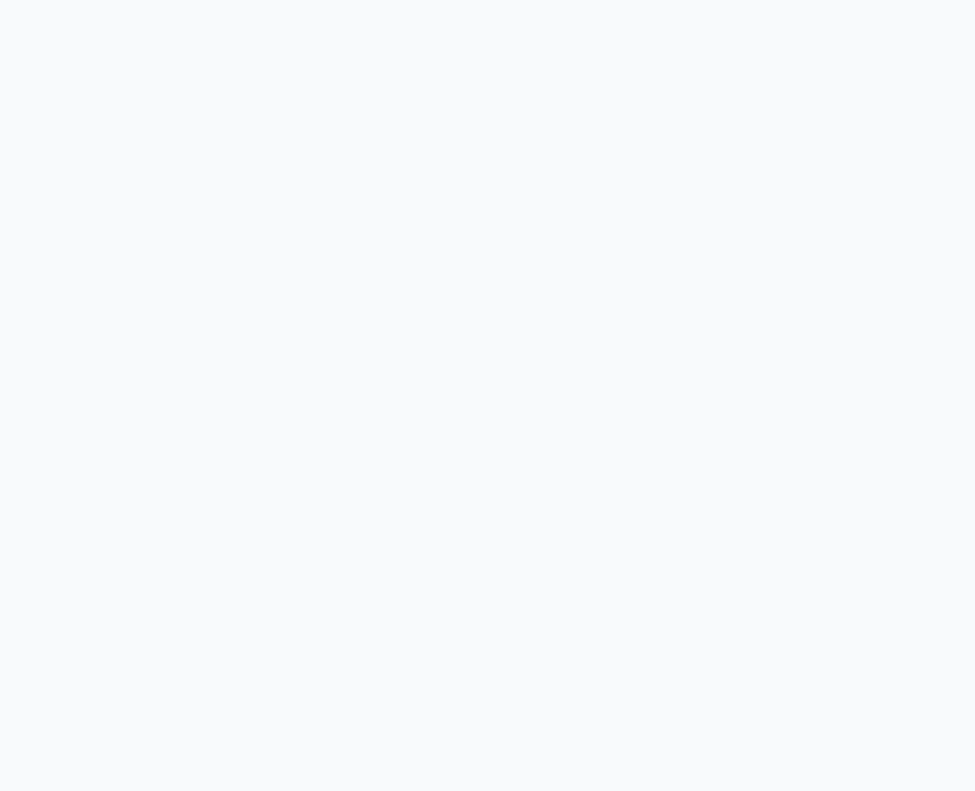
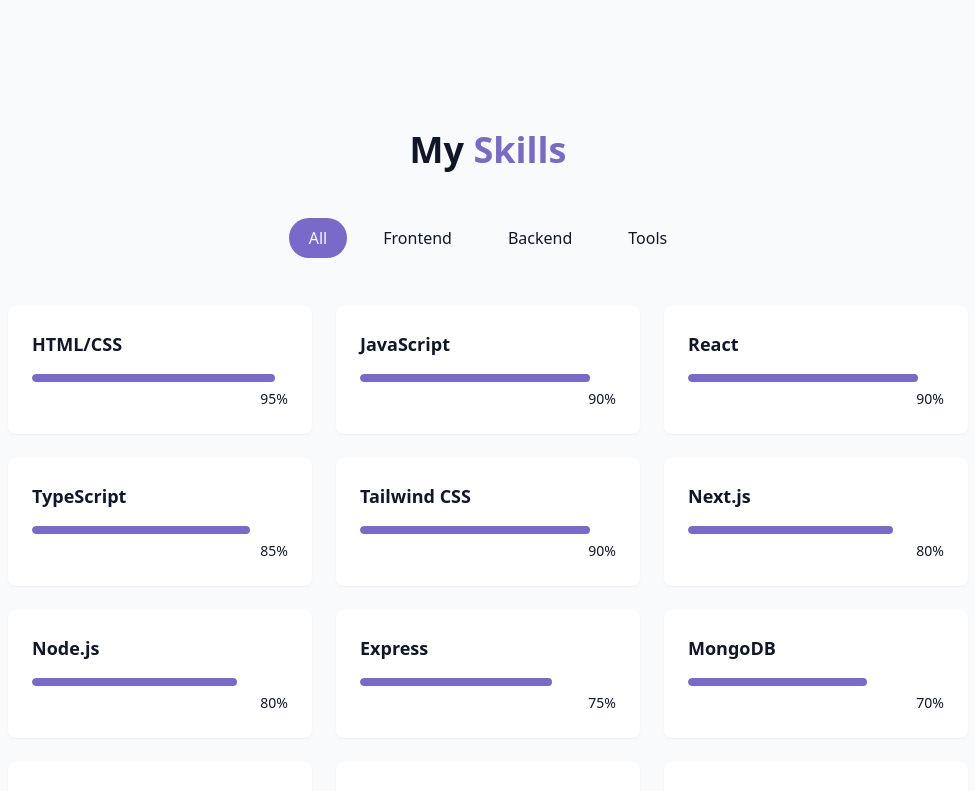
Before and after one commit to Kyaa-A/Portfolio, a React (Vite) app: page / in a window 1280 px wide. Shown: the part 1460-2251 px from the top of the page, without its empty margins (152-1127 px from the left). Before the commit the page ends 1494 px from the top, so only its background shows below. Built offline with nearby package versions, Linux system fonts and the light colour scheme.

Commit message:
Skill Section Done

```diff
--- a/src/components/AboutSection.jsx
+++ b/src/components/AboutSection.jsx
@@ -1,5 +1,6 @@
 import { Briefcase, Code, User } from "lucide-react";
 import React from "react";
+import cvFile from "../assets/CV.jpg";
 
 export const AboutSection = () => {
   return (
@@ -31,7 +32,7 @@
                 Get in Touch
               </a>
               <a
-                href=""
+                href={cvFile}
                 className="px-6 py-2 rounded-full border border-primary text-primary hover:bg-primary/10 transition-colors duration-300"
               >
                 Download CV
--- /dev/null
+++ b/src/components/SkillsSection.jsx
@@ -0,0 +1,86 @@
+import { useState } from "react";
+import { cn } from "@/lib/utils";
+
+const skills = [
+  // Frontend
+  { name: "HTML/CSS", level: 95, category: "frontend" },
+  { name: "JavaScript", level: 90, category: "frontend" },
+  { name: "React", level: 90, category: "frontend" },
+  { name: "TypeScript", level: 85, category: "frontend" },
+  { name: "Tailwind CSS", level: 90, category: "frontend" },
+  { name: "Next.js", level: 80, category: "frontend" },
+
+  // Backend
+  { name: "Node.js", level: 80, category: "backend" },
+  { name: "Express", level: 75, category: "backend" },
+  { name: "MongoDB", level: 70, category: "backend" },
+  { name: "PostgreSQL", level: 65, category: "backend" },
+  { name: "GraphQL", level: 60, category: "backend" },
+
+  // Tools
+  { name: "Git/GitHub", level: 90, category: "tools" },
+  { name: "Docker", level: 70, category: "tools" },
+  { name: "Figma", level: 85, category: "tools" },
+  { name: "VS Code", level: 95, category: "tools" },
+];
+
+const categories = ["all", "frontend", "backend", "tools"];
+
+export const SkillsSection = () => {
+  const [activeCategory, setActiveCategory] = useState("all");
+
+  const filteredSkills = skills.filter(
+    (skill) => activeCategory === "all" || skill.category === activeCategory
+  );
+  return (
+    <section id="skills" className="py-24 px-4 relative bg-secondary/30">
+      <div className="container mx-auto max-w-5xl">
+        <h2 className="text-3xl md:text-4xl font-bold mb-12 text-center">
+          My <span className="text-primary"> Skills</span>
+        </h2>
+
+        <div className="flex flex-wrap justify-center gap-4 mb-12">
+          {categories.map((category, key) => (
+            <button
+              key={key}
+              onClick={() => setActiveCategory(category)}
+              className={cn(
+                "px-5 py-2 rounded-full transition-colors duration-300 capitalize",
+                activeCategory === category
+                  ? "bg-primary text-primary-foreground"
+                  : "bg-secondary/70 text-forefround hover:bd-secondary"
+              )}
+            >
+              {category}
+            </button>
+          ))}
+        </div>
+
+        <div className="grid grid-cols-1 sm:grid-cols-2 lg:grid-cols-3 gap-6">
+          {filteredSkills.map((skill, key) => (
+            <div
+              key={key}
+              className="bg-card p-6 rounded-lg shadow-xs card-hover"
+            >
+              <div className="text-left mb-4">
+                <h3 className="font-semibold text-lg"> {skill.name}</h3>
+              </div>
+              <div className="w-full bg-secondary/50 h-2 rounded-full overflow-hidden">
+                <div
+                  className="bg-primary h-2 rounded-full origin-left animate-[grow_1.5s_ease-out]"
+                  style={{ width: skill.level + "%" }}
+                />
+              </div>
+
+              <div className="text-right mt-1">
+                <span className="text-sm text-muted-foreground">
+                  {skill.level}%
+                </span>
+              </div>
+            </div>
+          ))}
+        </div>
+      </div>
+    </section>
+  );
+};
--- a/src/page/Home.jsx
+++ b/src/page/Home.jsx
@@ -4,6 +4,7 @@
 import { Navbar } from "../components/Navbar";
 import { HeroSection } from "../components/HeroSection";
 import { AboutSection } from "../components/AboutSection";
+import { SkillsSection } from "../components/SkillsSection";
 
 export const Home = () => {
   return (
@@ -21,6 +22,7 @@
       <main>
         <HeroSection />
         <AboutSection />
+        <SkillsSection />
       </main>
 
       {/* Footer */}
```
Also changed, not shown: src/assets/CV.jpg (added).
